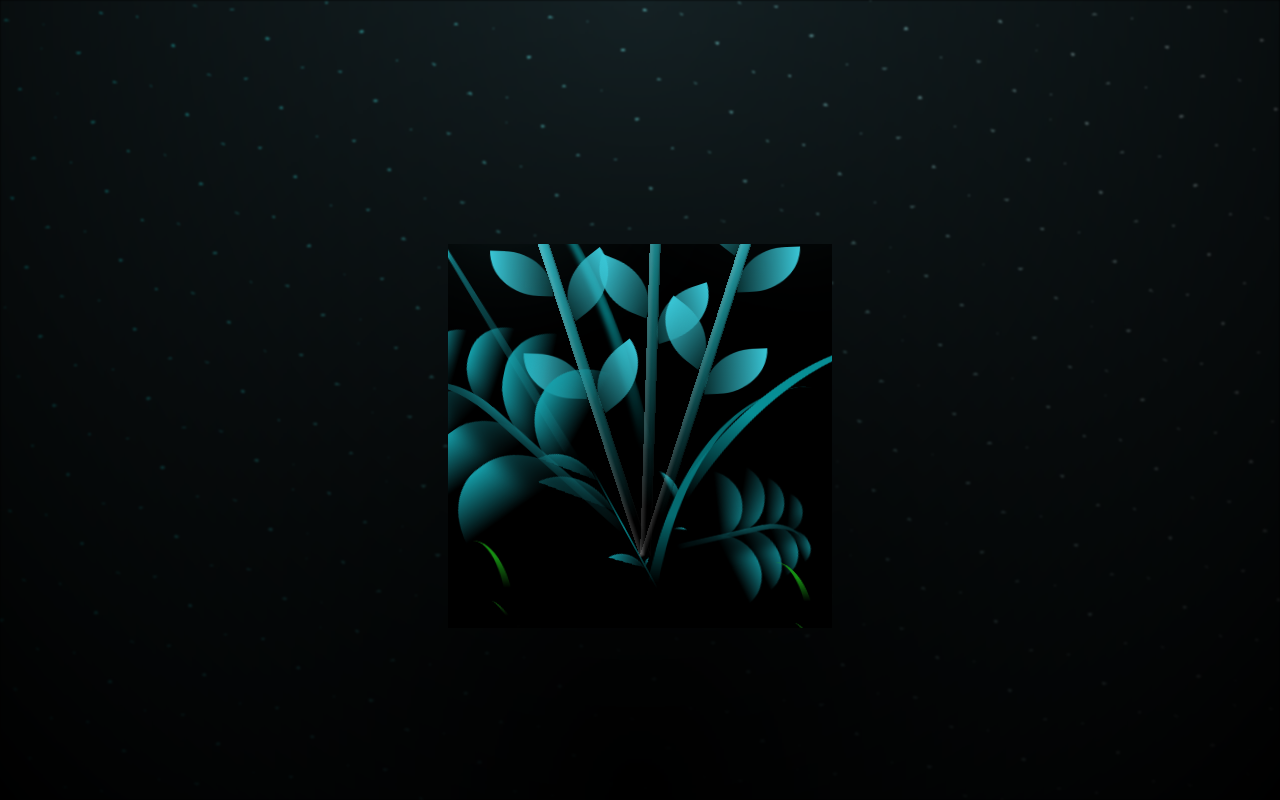
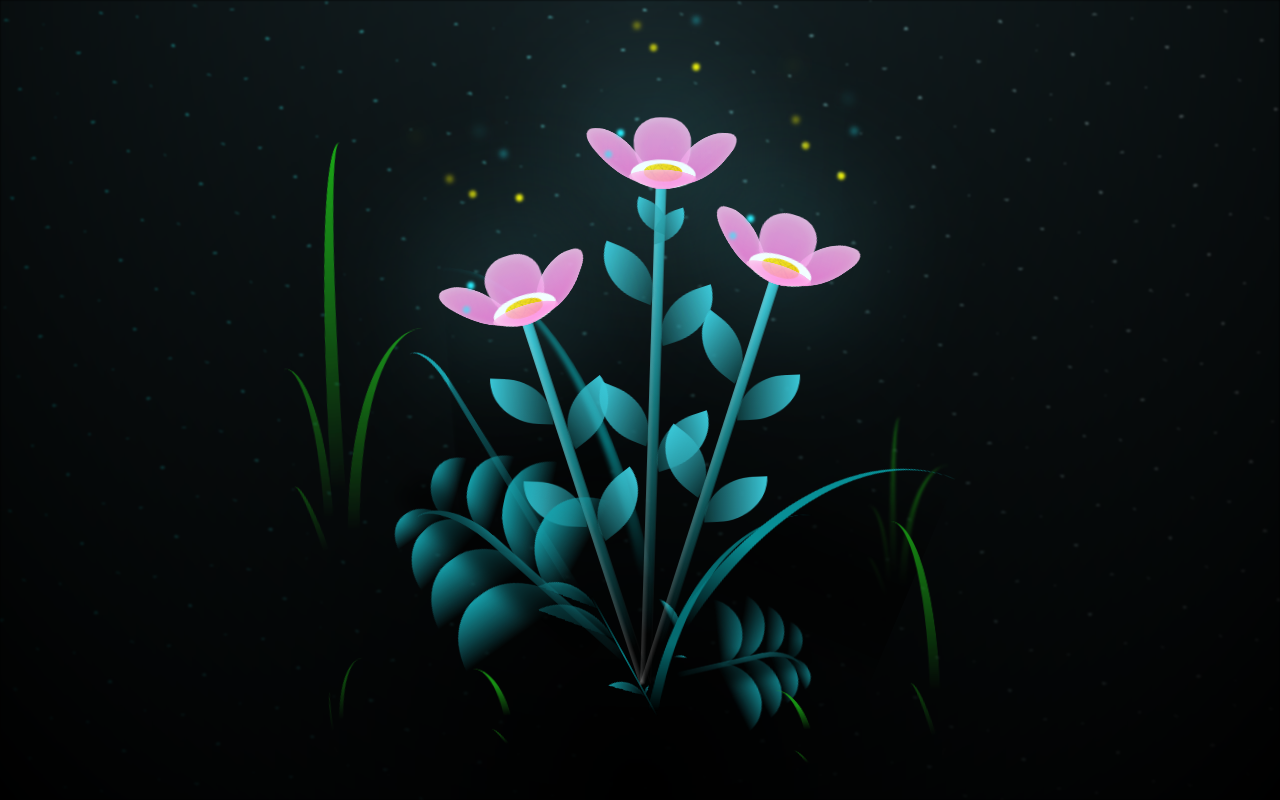
Before and after one commit to jinglebells2020/gul-al, a website: page index.html in a window 1280 px wide. Drawn offline with nearby package versions, Linux system fonts and the light colour scheme.

Commit message:
Fix flower container and text colors

```diff
--- a/index.html
+++ b/index.html
@@ -37,14 +37,14 @@
 
     .text {
       text-align: center;
-      color: black;
+      color: #fff;
       font-size: 1.2em;
       margin-bottom: 20px;
     }
 
     #timer {
       font-size: 1.5em;
-      color: black;
+      color: #fff;
       margin-top: 20px;
     }
 
@@ -52,10 +52,10 @@
       display: flex;
       align-items: flex-end;
       justify-content: center;
-      width: 30vw;
-      height: 30vw;
-      background-color: var(--dark-color);
-      overflow: hidden;
+      width: 70vmin;
+      height: 80vmin;
+      background-color: transparent;
+      overflow: visible;
       position: relative;
       perspective: 1000px;
     }
```
